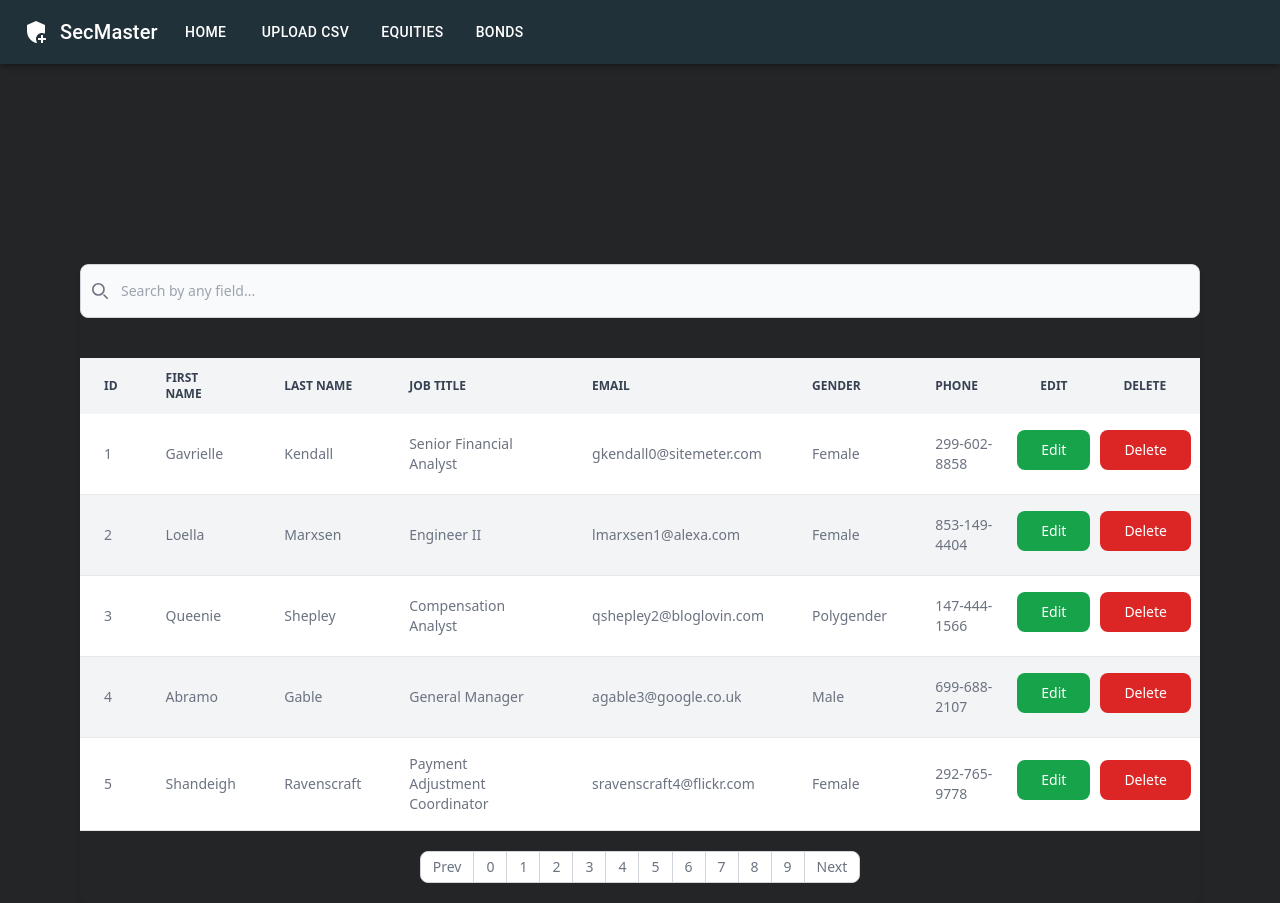
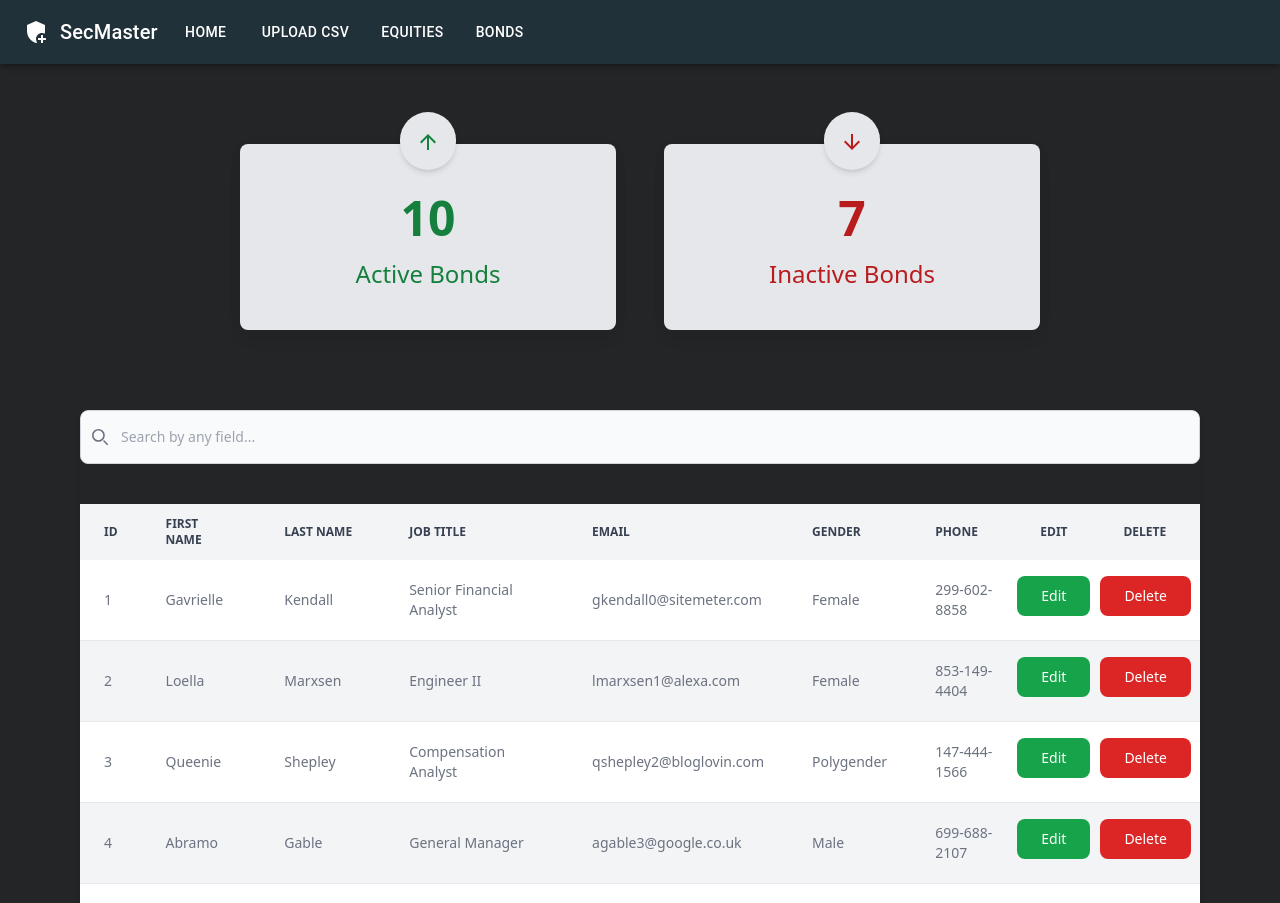
Before and after one commit to shubhgosalia/CaseStudy-IVP, a React (Create React App) app in the folder security_master_grp6/: page /sec-view-equity in a window 1280 px wide. Shown: the top 903 px of the page. Built offline with nearby package versions, Linux system fonts and the light colour scheme.

Commit message:
tile cards added

```diff
--- a/security_master_grp6/src/components/Secmaster_ViewEquity/EquityTable.js
+++ b/security_master_grp6/src/components/Secmaster_ViewEquity/EquityTable.js
@@ -26,10 +26,6 @@ const EquityTable = () => {
 
   const numbers = [...Array(pageCount).keys()].slice(0);
 
-  //   const handlePageChange = ({ selected }) => {
-  //     setCurrentPage(selected);
-  //   };
-
   const prevPage = () => {
     if (currentPage !== 0) {
       setCurrentPage(currentPage - 1);
@@ -47,15 +43,12 @@ const EquityTable = () => {
   };
 
   return (
-    <div
-      className="relative overflow-x-auto shadow-md sm:rounded-lg m-20"
-      style={{ marginTop: 200 }}
-    >
+    <div className="relative overflow-x-auto shadow-md sm:rounded-lg ml-20 mr-20 mb-5">
       <form className="mb-10">
-        <div class="relative">
-          <div class="absolute inset-y-0 left-0 flex items-center pl-3 pointer-events-none">
+        <div className="relative">
+          <div className="absolute inset-y-0 left-0 flex items-center pl-3 pointer-events-none">
             <svg
-              class="w-4 h-4 text-gray-500 dark:text-gray-400"
+              className="w-4 h-4 text-gray-500 dark:text-gray-400"
               aria-hidden="true"
               xmlns="http://www.w3.org/2000/svg"
               fill="none"
@@ -143,7 +136,7 @@ const EquityTable = () => {
                 <td className="py-4">
                   <button
                     type="button"
-                    class="focus:outline-none text-white bg-green-600 hover:bg-green-700 font-medium rounded-lg text-sm px-6 py-2.5 mr-2 mb-2 dark:bg-green-600 dark:hover:bg-green-700"
+                    className="focus:outline-none text-white bg-green-600 hover:bg-green-700 font-medium rounded-lg text-sm px-6 py-2.5 mr-2 mb-2 dark:bg-green-600 dark:hover:bg-green-700"
                   >
                     Edit
                   </button>
@@ -151,7 +144,7 @@ const EquityTable = () => {
                 <td className="py-4">
                   <button
                     type="button"
-                    class="focus:outline-none text-white bg-red-600 hover:bg-red-700 font-medium rounded-lg text-sm px-6 py-2.5 mr-2 mb-2 dark:bg-red-600 dark:hover:bg-red-700"
+                    className="focus:outline-none text-white bg-red-600 hover:bg-red-700 font-medium rounded-lg text-sm px-6 py-2.5 mr-2 mb-2 dark:bg-red-600 dark:hover:bg-red-700"
                   >
                     Delete
                   </button>
@@ -162,11 +155,11 @@ const EquityTable = () => {
       </table>
 
       <nav className="mt-5 mb-5" aria-label="Page navigation">
-        <ul class="inline-flex -space-x-px text-sm">
+        <ul className="inline-flex -space-x-px text-md">
           <li>
             <a
               href="#"
-              class="flex items-center justify-center px-3 h-8 ml-0 leading-tight text-gray-500 bg-white border border-gray-300 rounded-l-lg hover:bg-gray-100 hover:text-gray-700 dark:bg-gray-800 dark:border-gray-700 dark:text-gray-400 dark:hover:bg-gray-700 dark:hover:text-white"
+              className="flex items-center justify-center px-3 h-8 ml-0 leading-tight text-gray-500 bg-white border border-gray-300 rounded-l-lg hover:bg-gray-100 hover:text-gray-700 dark:bg-gray-800 dark:border-gray-700 dark:text-gray-400 dark:hover:bg-gray-700 dark:hover:text-white"
               onClick={prevPage}
             >
               Prev
@@ -190,7 +183,7 @@ const EquityTable = () => {
           <li>
             <a
               href="#"
-              class="flex items-center justify-center px-3 h-8 leading-tight text-gray-500 bg-white border border-gray-300 rounded-r-lg hover:bg-gray-100 hover:text-gray-700 dark:bg-gray-800 dark:border-gray-700 dark:text-gray-400 dark:hover:bg-gray-700 dark:hover:text-white"
+              className="flex items-center justify-center px-3 h-8 leading-tight text-gray-500 bg-white border border-gray-300 rounded-r-lg hover:bg-gray-100 hover:text-gray-700 dark:bg-gray-800 dark:border-gray-700 dark:text-gray-400 dark:hover:bg-gray-700 dark:hover:text-white"
               onClick={nextPage}
             >
               Next
--- a/security_master_grp6/src/components/Secmaster_ViewEquity/EquityTile.js
+++ b/security_master_grp6/src/components/Secmaster_ViewEquity/EquityTile.js
@@ -1,11 +1,49 @@
-import React from 'react';
+import React from "react";
+import ArrowUpwardIcon from "@mui/icons-material/ArrowUpward";
+import ArrowDownwardIcon from "@mui/icons-material/ArrowDownward";
 
 const EquityTile = () => {
   return (
-    <div>
+    <div className="text-center my-24 mx-auto md:px-60 mb-20 mt-20">
+      <div className="grid lg:grid-cols-2 lg:gap-x-12">
+        <div className="mb-16 lg:mb-0">
+          <div className="block h-full rounded-lg bg-gray-200 shadow-[0_2px_15px_-3px_rgba(0,0,0,0.07),0_10px_20px_-2px_rgba(0,0,0,0.04)] dark:bg-neutral-700">
+            <div className="flex justify-center">
+              <div className="-mt-8 inline-block rounded-full bg-gray-200 p-4 text-primary shadow-md">
+                <ArrowUpwardIcon className="text-green-700" />
+              </div>
+            </div>
+            <div className="p-6">
+              <h1 className="mb-4 text-5xl text-green-700 font-bold text-primary dark:text-primary-400">
+                10
+              </h1>
+              <h5 className="mb-4 text-2xl text-green-700 font-medium">
+                Active Bonds
+              </h5>
+            </div>
+          </div>
+        </div>
 
+        <div className="mb-16 lg:mb-0">
+          <div className="block h-full rounded-lg bg-gray-200 shadow-[0_2px_15px_-3px_rgba(0,0,0,0.07),0_10px_20px_-2px_rgba(0,0,0,0.04)] dark:bg-neutral-700">
+            <div className="flex justify-center">
+              <div className="-mt-8 inline-block rounded-full bg-gray-200 p-4 text-primary shadow-md">
+                <ArrowDownwardIcon className="text-red-700" />
+              </div>
+            </div>
+            <div className="p-6">
+              <h1 className="mb-4 text-5xl text-red-700 font-bold text-primary dark:text-primary-400">
+                7
+              </h1>
+              <h5 className="mb-4 text-2xl text-red-700 font-medium">
+                Inactive Bonds
+              </h5>
+            </div>
+          </div>
+        </div>
+      </div>
     </div>
   );
-}
+};
 
 export default EquityTile;
--- a/security_master_grp6/src/components/Secmaster_ViewEquity/ViewEquity.js
+++ b/security_master_grp6/src/components/Secmaster_ViewEquity/ViewEquity.js
@@ -1,6 +1,8 @@
-import React, {useState,useEffect}  from 'react';
-import axios from 'axios';
-import EquityTable from './EquityTable';
+import React, { useState, useEffect } from "react";
+import axios from "axios";
+import EquityTable from "./EquityTable";
+import EquityTile from "./EquityTile";
+
 // const ViewEquity = () => {
 //     const[product,setProducts]=useState([])
 //     useEffect(()=>{
@@ -46,9 +48,10 @@ import EquityTable from './EquityTable';
 const ViewEquity = () => {
   return (
     <div>
-      <EquityTable/>
+      <EquityTile />
+      <EquityTable />
     </div>
   );
-}
+};
 
 export default ViewEquity;
```
